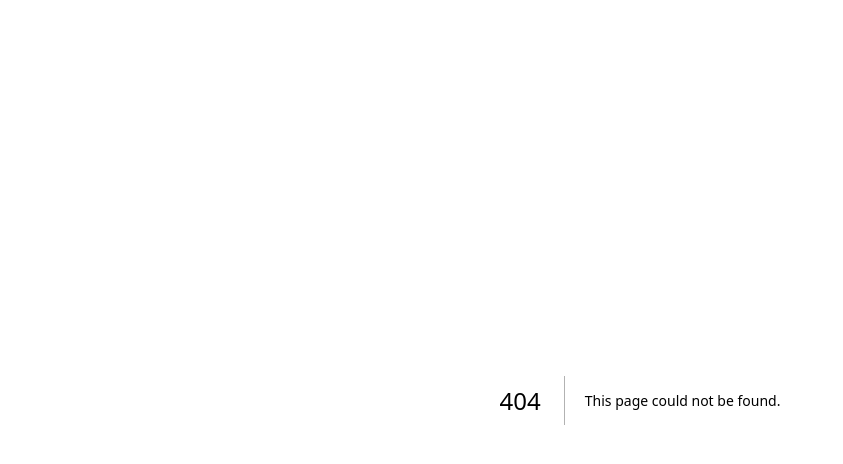
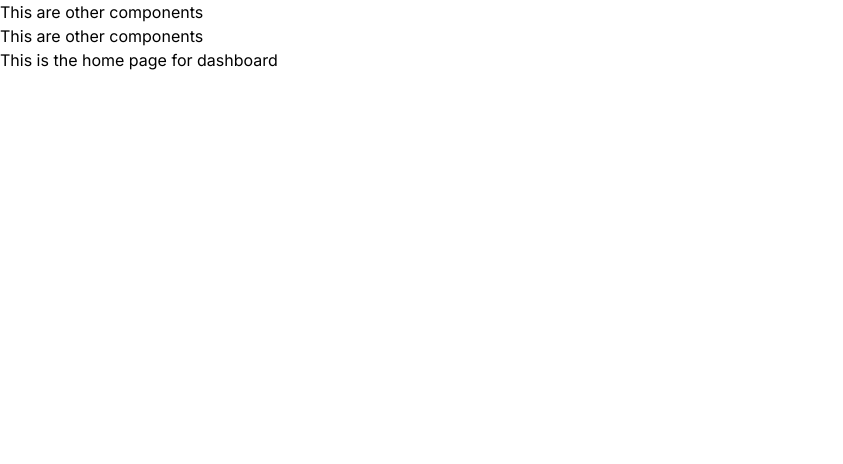
Before and after one commit to Sommieudekwe/Blinqpay, a Next.js app: page /dashboard in a window 1280 px wide. Before the commit this address had no page. Shown: the top 464 px of the page, without its empty margins (0-843 px from the left). Built offline with nearby package versions, Linux system fonts and the light colour scheme.

Commit message:
adding dashboard page

```diff
--- /dev/null
+++ b/src/app/components/Dashboard/Header.tsx
@@ -0,0 +1,3 @@
+export default function Header() {
+  return <div>This is the Header</div>;
+}
--- /dev/null
+++ b/src/app/components/Dashboard/Sidebar.tsx
@@ -0,0 +1,3 @@
+export default function Sidebar() {
+  return <div>This is the Sidebar</div>;
+}
--- /dev/null
+++ b/src/app/dashboard/layout.tsx
@@ -0,0 +1,8 @@
+export default function Layout({ children }: { children: React.ReactNode }) {
+  return (
+    <section>
+      <div>This are other components</div>
+      {children}
+    </section>
+  );
+}
--- /dev/null
+++ b/src/app/dashboard/page.tsx
@@ -0,0 +1,9 @@
+import Layout from "./layout";
+
+export default function Dashboard() {
+  return (
+    <Layout>
+      <div>This is the home page for dashboard</div>
+    </Layout>
+  );
+}
--- a/tailwind.config.js
+++ b/tailwind.config.js
@@ -14,6 +14,7 @@ module.exports = {
         primary: "#020014",
         input: "#15122C",
         "button-primary": "#4A33FB",
+        "primary-dashboard": "#04002A",
       },
     },
   },
```
